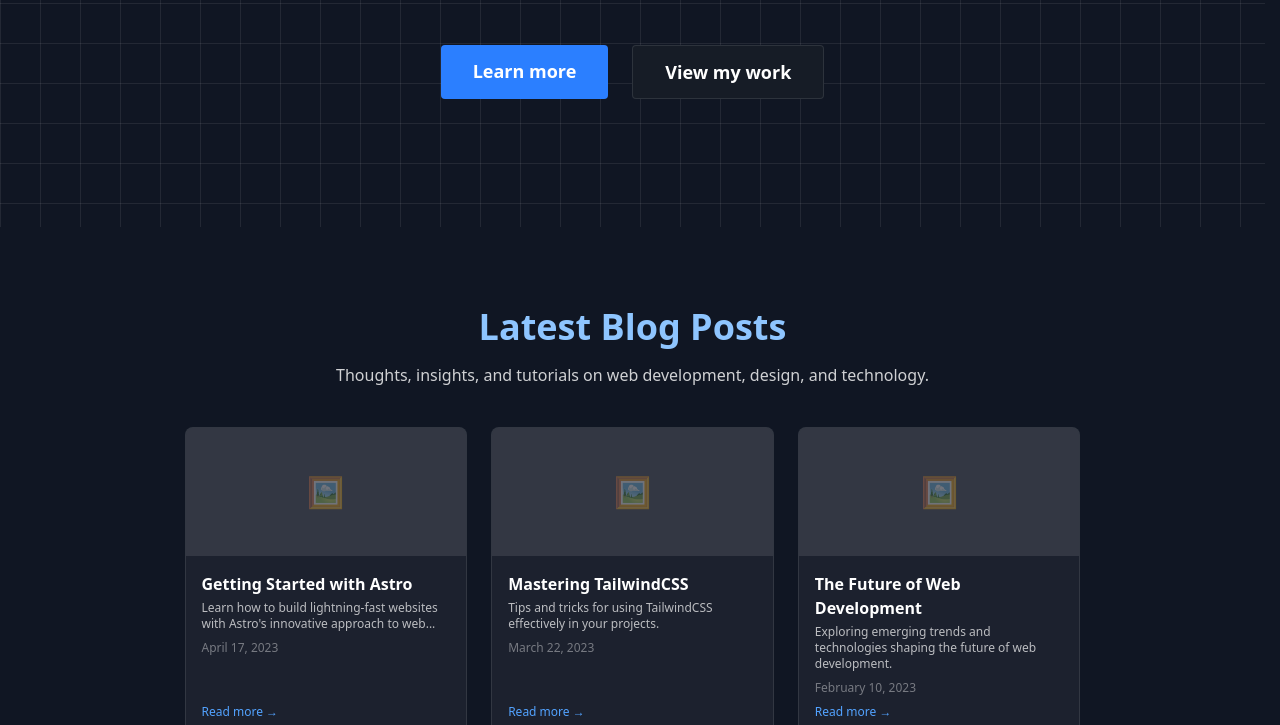
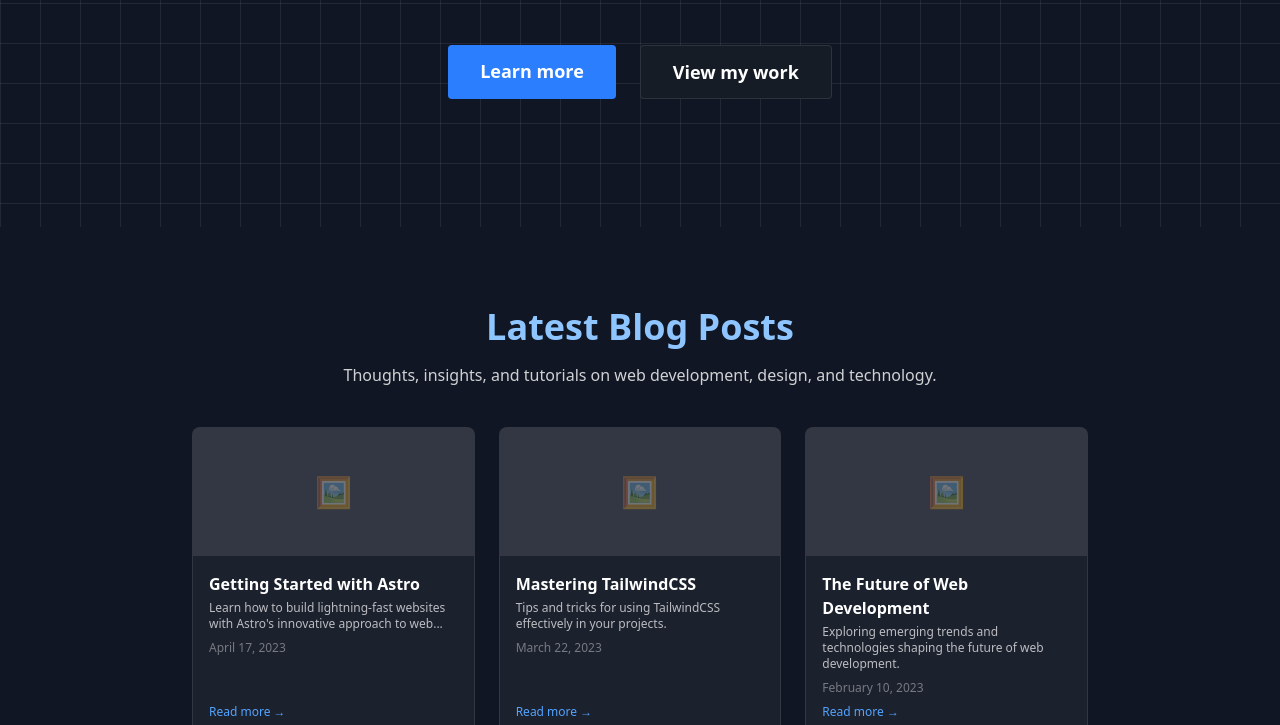
Before and after one commit to blimmer/benlimmer.com, an Astro site: page / in a window 1280 px wide. Shown: the part 450-1175 px from the top of the page. Built offline with nearby package versions, Linux system fonts and the light colour scheme; Astro itself is replaced by a stand-in of ours.

Commit message:
fix: remove scrollbar stable

```diff
--- a/src/styles/global.css
+++ b/src/styles/global.css
@@ -9,11 +9,6 @@
   --color-text-tertiary: rgba(255, 255, 255, 0.6);
   --color-accent: #3b82f6;
   --color-border: rgba(255, 255, 255, 0.1);
-}
-
-html {
-  /** Avoids layout shift when scrollbar is hidden */
-  scrollbar-gutter: stable;
 }
 
 body {
```
